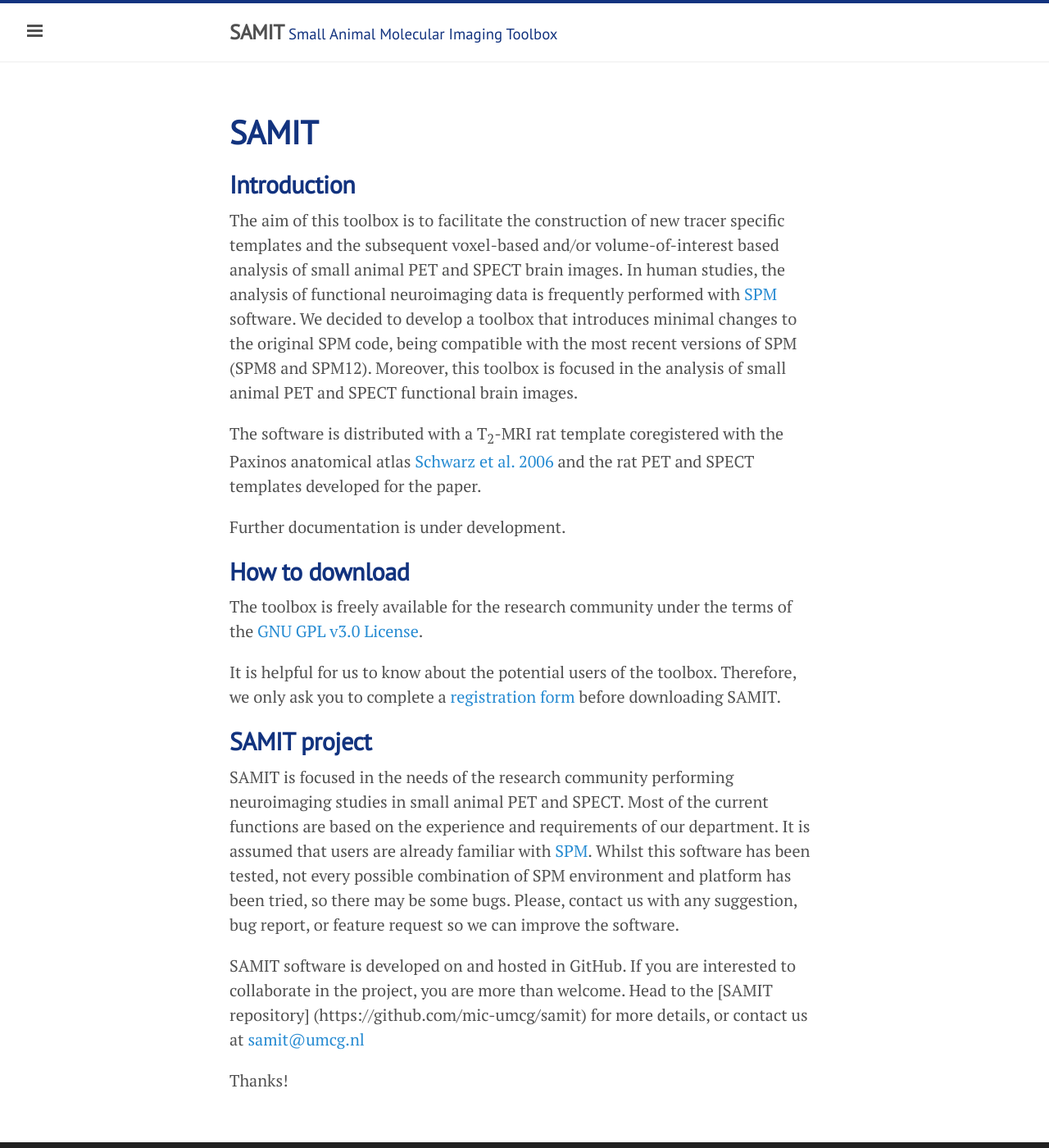
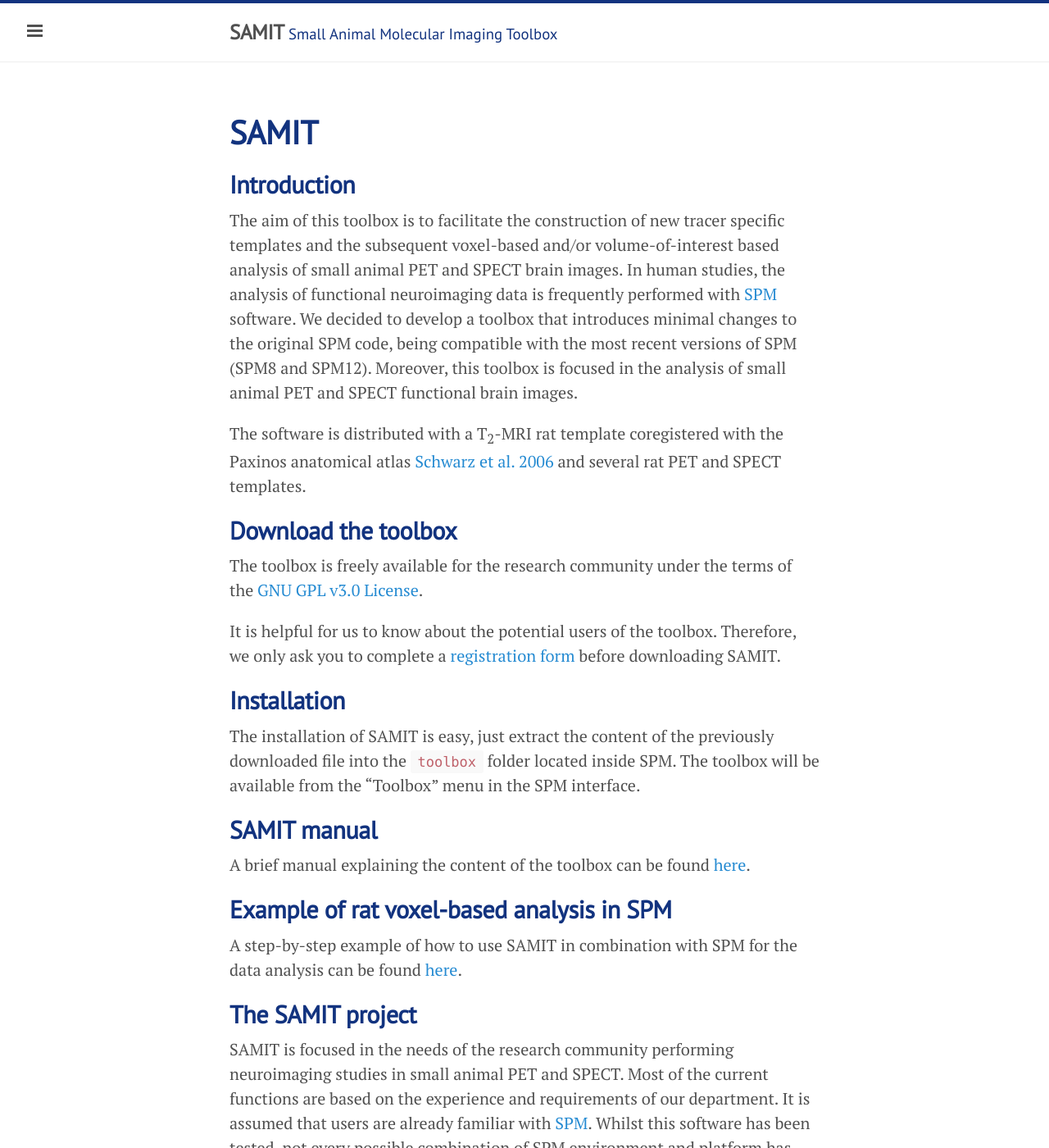
Before and after one commit to mic-umcg/samit, a Jekyll site: the page built from index.md, in a window 1280 px wide and 1400 px high. Shown: the whole window at 82% size. Built offline with Jekyll 4.4.1, drawn with Linux system fonts in a browser that asks for light colours; Markdown is read by kramdown in place of the engine named in the settings.

Commit message:
Update 2015-05-04
Information about the manual and the example data set has been included.

```diff
--- a/index.md
+++ b/index.md
@@ -8,17 +8,27 @@
 
 The aim of this toolbox is to facilitate the construction of new tracer specific templates and the subsequent voxel-based and/or volume-of-interest based analysis of small animal PET and SPECT brain images. In human studies, the analysis of functional neuroimaging data is frequently performed with [SPM](http://www.fil.ion.ucl.ac.uk/spm) software. We decided to develop a toolbox that introduces minimal changes to the original SPM code, being compatible with the most recent versions of SPM (SPM8 and SPM12). Moreover, this toolbox is focused in the analysis of small animal PET and SPECT functional brain images.
 
-The software is distributed with a T<sub>2</sub>-MRI rat template coregistered with the Paxinos anatomical atlas [Schwarz et al. 2006](http://dx.doi.org/10.1016/j.neuroimage.2006.04.214) and the rat PET and SPECT templates developed for the paper.
+The software is distributed with a T<sub>2</sub>-MRI rat template coregistered with the Paxinos anatomical atlas [Schwarz et al. 2006](http://dx.doi.org/10.1016/j.neuroimage.2006.04.214) and several rat PET and SPECT templates.
 
-Further documentation is under development.
-
-## How to download
+## Download the toolbox
 
 The toolbox is freely available for the research community under the terms of the [GNU GPL v3.0 License]({{ site.github.repository_url }}/blob/master/LICENSE).
 
 It is helpful for us to know about the potential users of the toolbox. Therefore, we only ask you to complete a [registration form]({{ site.baseurl }}/form) before downloading SAMIT.
 
-## SAMIT project
+## Installation
+
+The installation of SAMIT is easy, just extract the content of the previously downloaded file into the `toolbox` folder located inside SPM. The toolbox will be available from the "Toolbox" menu in the SPM interface.
+
+## SAMIT manual
+
+A brief manual explaining the content of the toolbox can be found [here]({{ site.baseurl }}/manual).
+
+## Example of rat voxel-based analysis in SPM
+
+A step-by-step example of how to use SAMIT in combination with SPM for the data analysis can be found [here]( {{ sitebaseurl. }}/example).
+
+## The SAMIT project
 
 SAMIT is focused in the needs of the research community performing neuroimaging studies in small animal PET and SPECT. Most of the current functions are based on the experience and requirements of our department.
 It is assumed that users are already familiar with [SPM](http://www.fil.ion.ucl.ac.uk/spm). Whilst this software has been tested, not every possible combination of SPM environment and platform has been tried, so there may be some bugs. Please, contact us with any suggestion, bug report, or feature request so we can improve the software.
```
